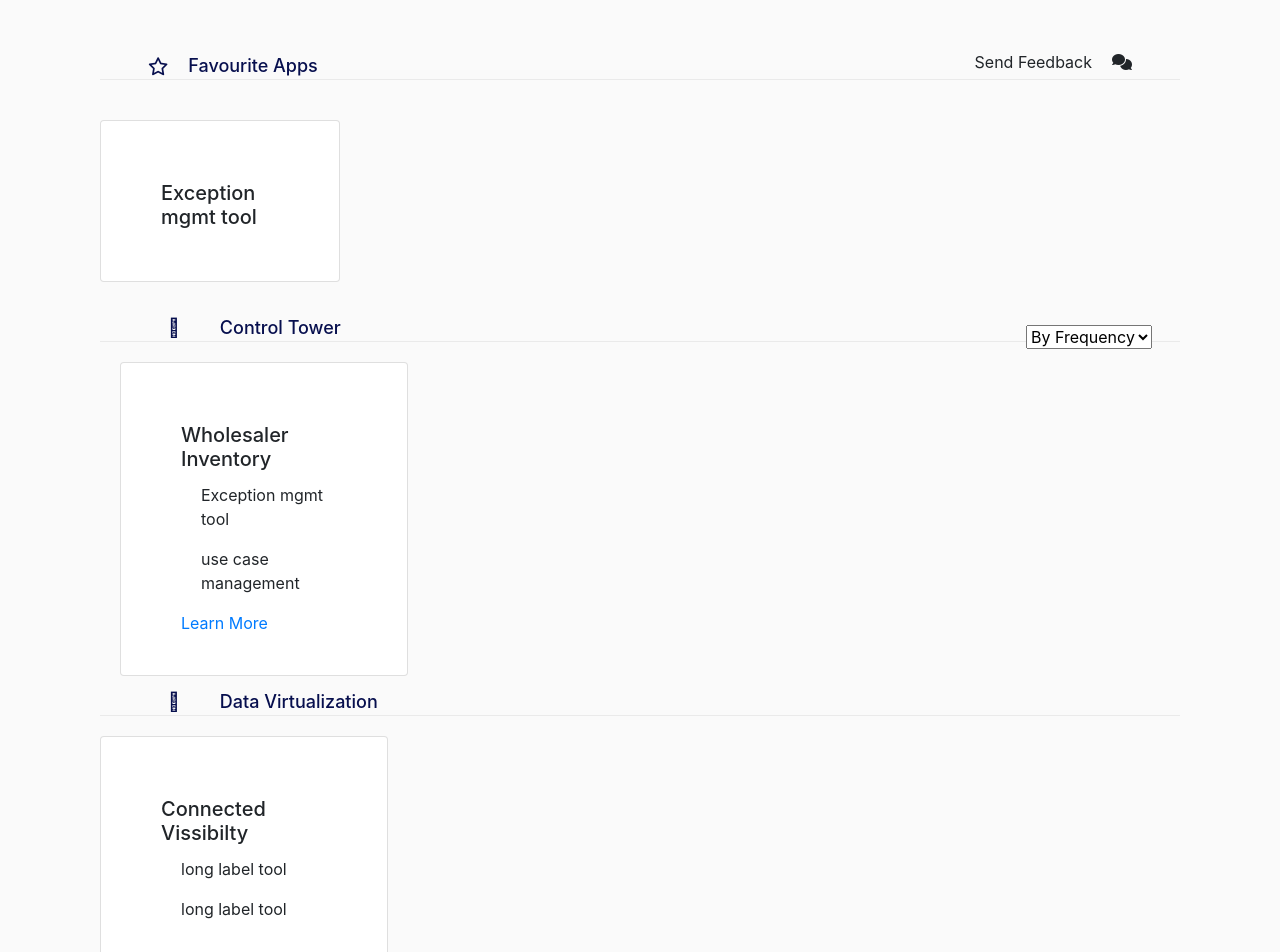
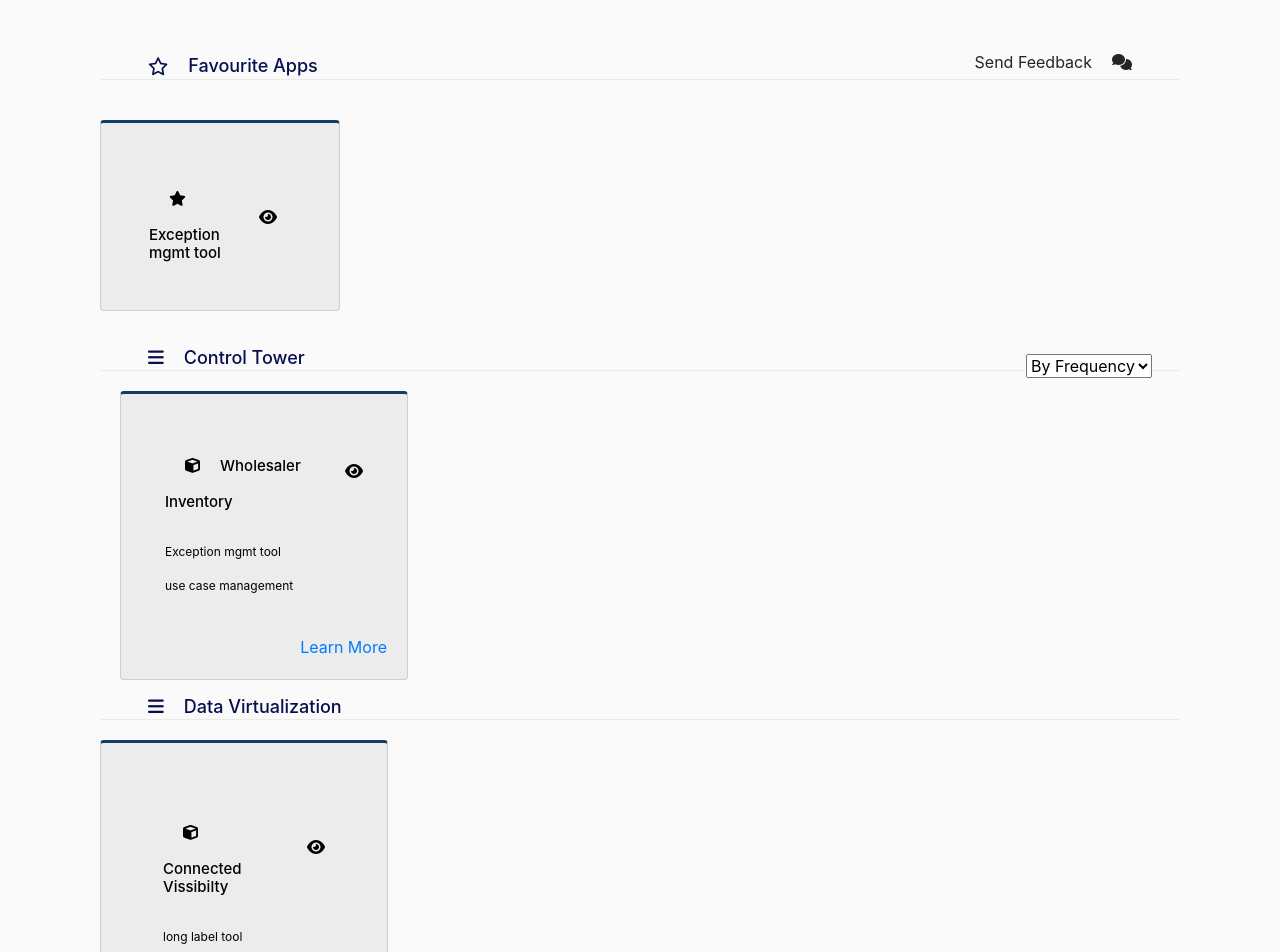
Before and after one commit to sanketbagad/SyrenProject1, a React (Create React App) app: page / in a window 1280 px wide. Shown: the top 952 px of the page. Built offline with nearby package versions, Linux system fonts and the light colour scheme.

Commit message:
Just some changes required

```diff
--- a/src/App.css
+++ b/src/App.css
@@ -6,3 +6,8 @@
 body{
   background-color: #fafafa;
 }
+
+.app{
+  box-sizing: border-box;
+  align-items: flex-start;
+}
--- a/src/Components/Ct/Ct.js
+++ b/src/Components/Ct/Ct.js
@@ -3,15 +3,18 @@ import "./ct.css"
 import { Card } from 'react-bootstrap'
 const Ct = () => {
     return (
-        <Card style={{ width: '18rem' }}>
-        <Card.Body>
-          <Card.Title>Wholesaler Inventory</Card.Title>
-          <Card.Text>
+        <Card style={{ width: '18rem', borderTop: "solid", borderTopColor:"#113f67", backgroundColor: "#ececec" }}>
+        <Card.Body style={{margin:"2px", padding:"2px"}}>
+            <div className='abcd'>
+          <Card.Title style={{ display: "inline-block", fontSize:"15px",  color:"black"}}><i class="fas fa-cube"></i>Wholesaler Inventory</Card.Title>
+          <i style={{color:"black"}} class="fas fa-eye"></i>
+          </div>
+          <Card.Text style={{fontSize:"12px" , color:"black"}}>
            <p>Exception mgmt tool</p>
            <p>use case management</p>
           </Card.Text>
-          <Card.Link href="#">Learn More</Card.Link>
         </Card.Body>
+        <a href="#" style={{marginLeft:"auto"}}>Learn More</a>
       </Card>
     )
 }
--- a/src/Components/Ct/ct.css
+++ b/src/Components/Ct/ct.css
@@ -12,3 +12,9 @@
     display: flex;
     align-items: center;
 }
+
+.abcd{
+    display: flex;
+    justify-content: space-between;
+    align-items: center;
+}
--- a/src/Components/Dv/Dv.js
+++ b/src/Components/Dv/Dv.js
@@ -3,11 +3,13 @@ import "./dv.css"
 import { Card } from 'react-bootstrap'
 const Dv = () => {
     return (
-        <Card style={{ width: '18rem' }}>
-        <Card.Body>
-          <Card.Title>Connected Vissibilty</Card.Title>
-          <Card.Text>
-
+        <Card style={{ width: '18rem', borderTop: "solid", borderTopColor:"#113f67", backgroundColor: "#ececec" }}>
+        <Card.Body style={{margin:"2px"}}>
+            <div className='abcdef'>
+          <Card.Title style={{ display: "inline-block", fontSize:"15px" , color:"black"}}><i class="fas fa-cube"></i> Connected Vissibilty </Card.Title>
+          <i style={{color:"black"}} class="fas fa-eye"></i>
+            </div>
+          <Card.Text style={{fontSize:"12px" , color:"black"}}>
                 <p>long label tool</p>
                <p>long label tool</p>
           </Card.Text>
--- a/src/Components/Dv/dv.css
+++ b/src/Components/Dv/dv.css
@@ -13,3 +13,9 @@ border-top: deepskyblue;
     align-items: center;
     justify-content: center;
 }
+
+.abcdef{
+    display: flex;
+    justify-content: space-between;
+    align-items: center;
+}
--- a/src/Components/Fapps/Fapps.js
+++ b/src/Components/Fapps/Fapps.js
@@ -4,9 +4,12 @@ import { Card } from 'react-bootstrap'
 
 const Fapps = () => {
     return (
-        <Card style={{ width: '15rem' }}>
-        <Card.Body>
-          <Card.Title>Exception mgmt tool</Card.Title>
+        <Card style={{ width: '15rem',  borderTop: "solid", borderTopColor:"#113f67", backgroundColor: "#ececec" }}>
+        <Card.Body style={{margin:"2px"}}>
+        <div className='abcde'>
+          <Card.Title style={{ display: "inline-block", fontSize:"15px", color:"black", margin:"3px", padding:"3px"}}> <i class="fas fa-star"></i>Exception mgmt tool</Card.Title>
+          <i style={{color:"black"}} class="fas fa-eye"></i>
+          </div>
         </Card.Body>
       </Card>
     )
--- a/src/Components/Fapps/fapps.css
+++ b/src/Components/Fapps/fapps.css
@@ -19,3 +19,10 @@
     font-size: 1rem;
     font-weight: 700;
 }
+
+.abcde{
+    display: flex;
+    flex-direction: row;
+    justify-content: space-between;
+    align-items: center;
+}
--- a/src/Sections/Control/Control.js
+++ b/src/Sections/Control/Control.js
@@ -7,7 +7,7 @@ const Control = () => {
     return (
         <div className='c'>
         <div className='c-nav'>
-        <h2 className='c-title'><span><i class="fal fa-star"></i></span>Control Tower</h2>
+        <h2 className='c-title'><i class="fas fa-bars"></i>Control Tower</h2>
         <form action="/action_page.php">
   <label for="cars"></label>
   <select id="cars" name="cars">
--- a/src/Sections/Data/Data.js
+++ b/src/Sections/Data/Data.js
@@ -6,7 +6,7 @@ const Data = () => {
     return (
         <div className='d'>
             <div className='d-nav'>
-            <h2 className='d-title'><span><i class="fal fa-star"></i></span>Data Virtualization</h2>
+            <h2 className='d-title'><i class="fas fa-bars"></i>Data Virtualization</h2>
             {/* <p className='d-feed'>Send Feedback <span><i class="fal fa-comments"></i></span></p> */}
             </div>
 
```
